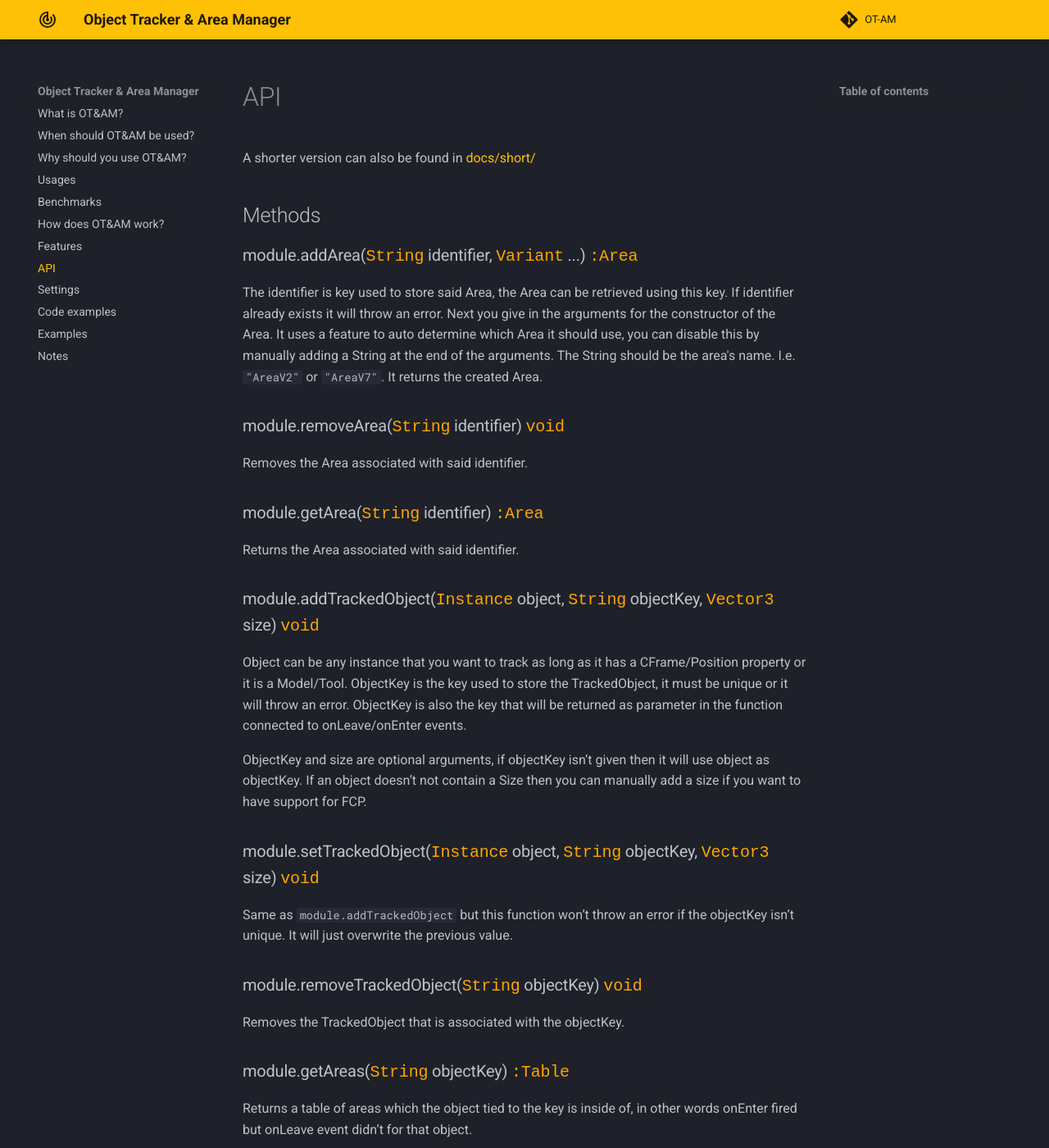
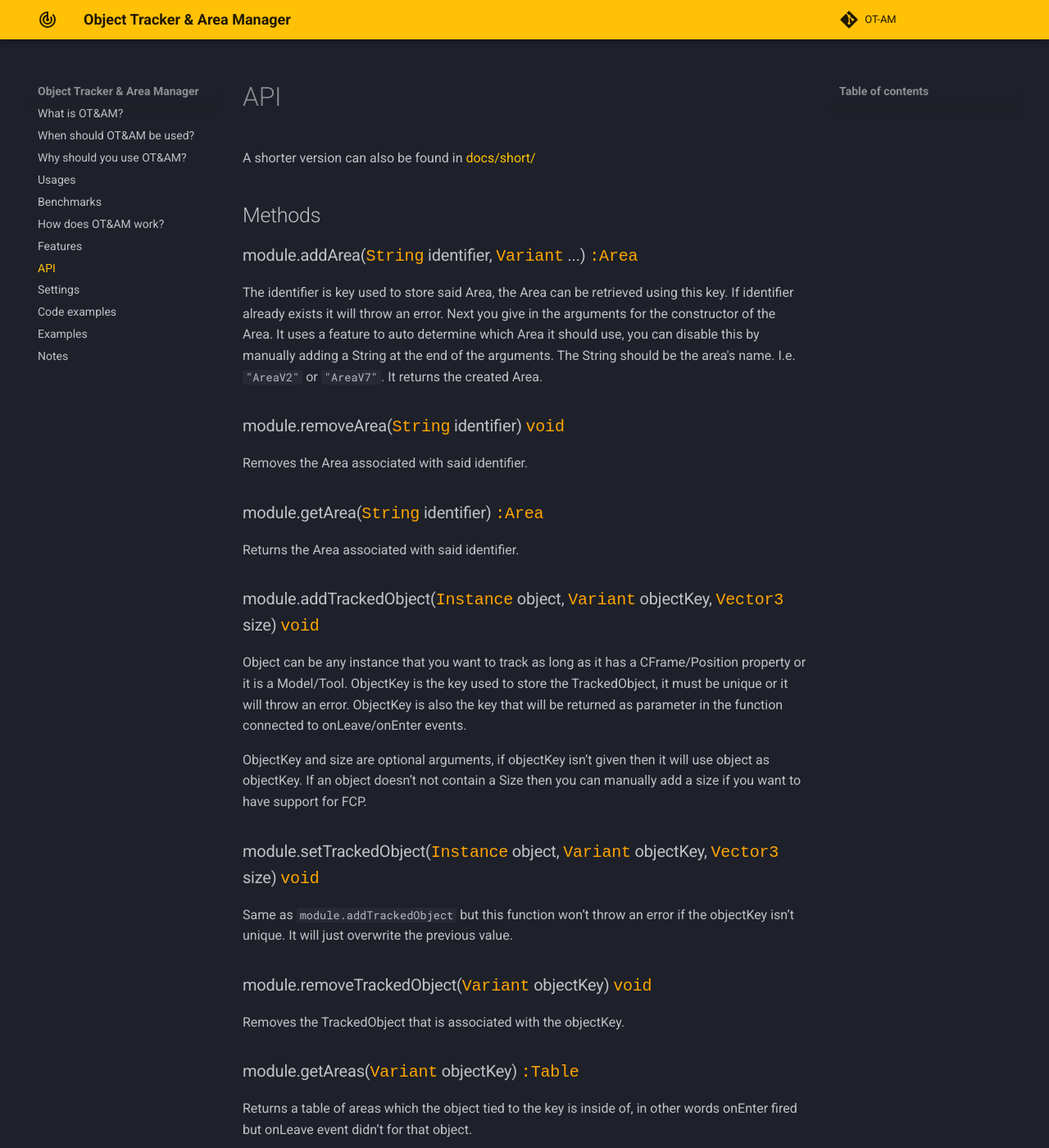
Before and after one commit to VerdommeMan/OT-AM, an MkDocs documentation site: the page built from docs/mkdocs/docs/API.md, in a window 1280 px wide and 1400 px high. Shown: the whole window at 82% size. Built offline with MkDocs 1.6.1 and Material for MkDocs 9.7.7, drawn with Linux system fonts in a browser that asks for light colours; comment, search, counter and statistics services are not loaded.

Commit message:
Fix wrong type in API

```diff
--- a/docs/mkdocs/docs/API.md
+++ b/docs/mkdocs/docs/API.md
@@ -13,18 +13,18 @@ Removes the Area associated with said identifier.
 ### module.getArea({==String==} identifier) {==:Area==}
 Returns the Area associated with said identifier.
 
-### module.addTrackedObject({==Instance==} object, {==String==} objectKey, {==Vector3==} size) {==void==}
+### module.addTrackedObject({==Instance==} object, {==Variant==} objectKey, {==Vector3==} size) {==void==}
 Object can be any instance that you want to track as long as it has a CFrame/Position property or it is a Model/Tool. ObjectKey is the key used to store the TrackedObject, it must be unique or it will throw an error. ObjectKey is also the key that will be returned as parameter in the function connected to onLeave/onEnter events.
 
 ObjectKey and size are optional arguments, if objectKey isn’t given then it will use object as objectKey. If an object doesn’t not contain a Size then you can manually add a size if you want to have support for FCP.
 
-### module.setTrackedObject({==Instance==} object, {==String==} objectKey, {==Vector3==} size) {==void==}
+### module.setTrackedObject({==Instance==} object, {==Variant==} objectKey, {==Vector3==} size) {==void==}
 Same as `module.addTrackedObject` but this function won’t throw an error if the objectKey isn’t unique. It will just overwrite the previous value.
 
-### module.removeTrackedObject({==String==} objectKey) {==void==}
+### module.removeTrackedObject({==Variant==} objectKey) {==void==}
 Removes the TrackedObject that is associated with the objectKey.
 
-### module.getAreas({==String==} objectKey) {==:Table<Area>==}
+### module.getAreas({==Variant==} objectKey) {==:Table<Area>==}
 Returns a table of areas which the object tied to the key is inside of, in other words onEnter fired but onLeave event didn’t for that object.
 
 ### module.setAutoAddCharacter({==Boolean==} bool) {==void==}
```
